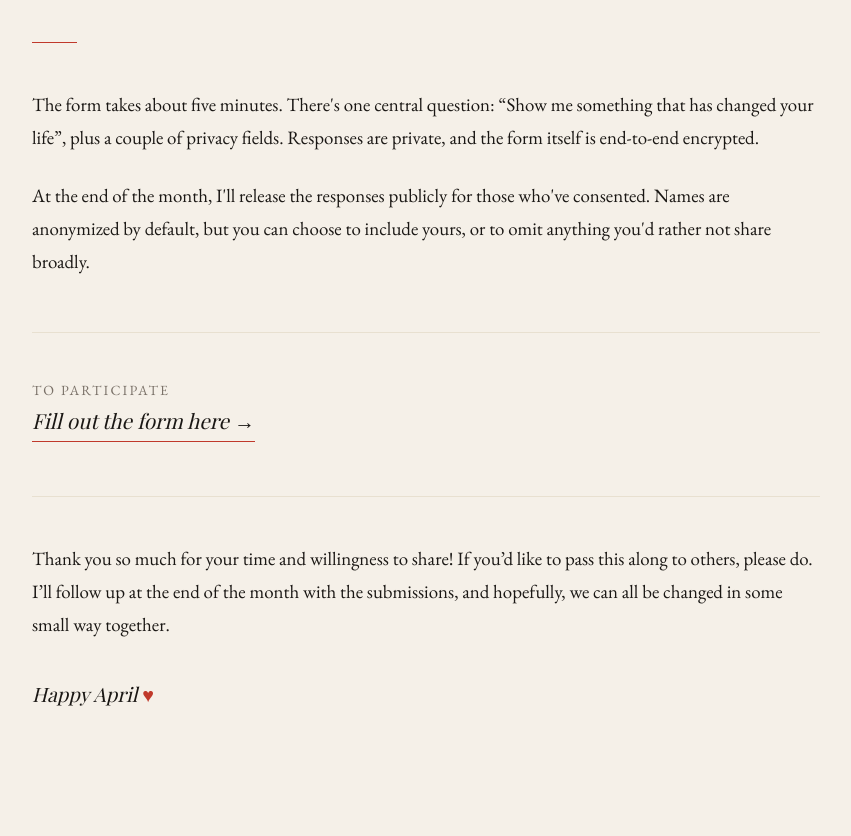
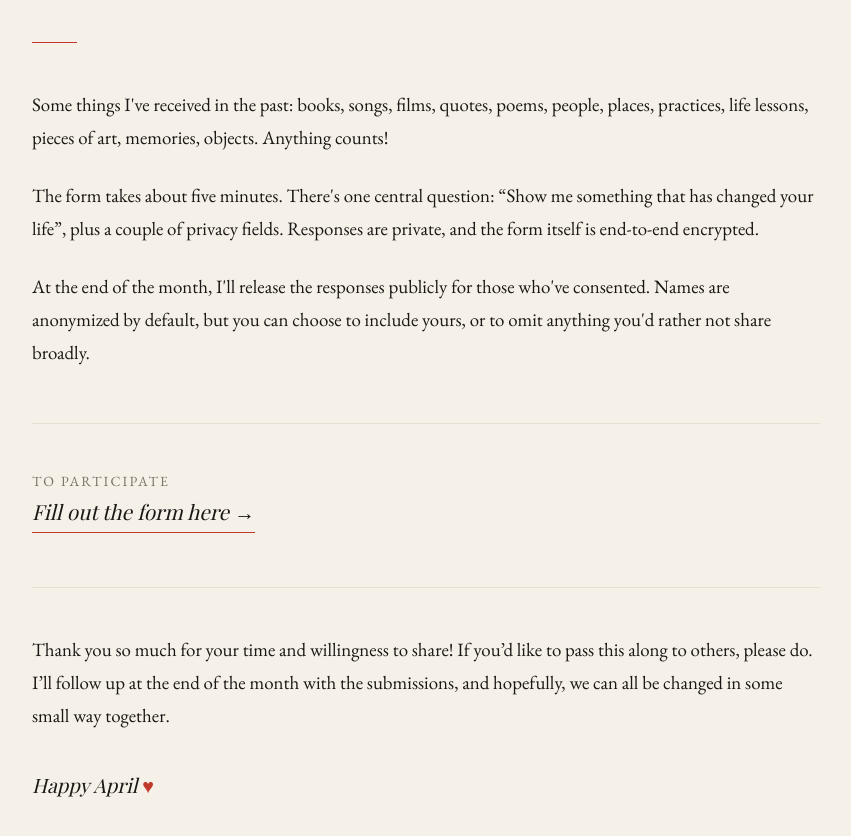
Before and after one commit to brianavecchione/show-me-something, a plain HTML site: page index.html in a window 1280 px wide. Shown: the part 1001-1837 px from the top of the page, without its empty margins (214-1065 px from the left). Drawn offline with nearby package versions, Linux system fonts and the light colour scheme; a web font is replaced by a local one.

Commit message:
scope examples

```diff
--- a/index.html
+++ b/index.html
@@ -189,6 +189,8 @@
 
   <div class="divider"></div>
 
+  <p>Some things I've received in the past: books, songs, films, quotes, poems, people, places, practices, life lessons, pieces of art, memories, objects. Anything counts!
+
   <p>The form takes about five minutes. There's one central question: “Show me something that has changed your life”, plus a couple of privacy fields. Responses are private, and the form itself is end-to-end encrypted.</p>
 
   <p>At the end of the month, I'll release the responses publicly for those who've consented. Names are anonymized by default, but you can choose to include yours, or to omit anything you'd rather not share broadly.</p>
```
